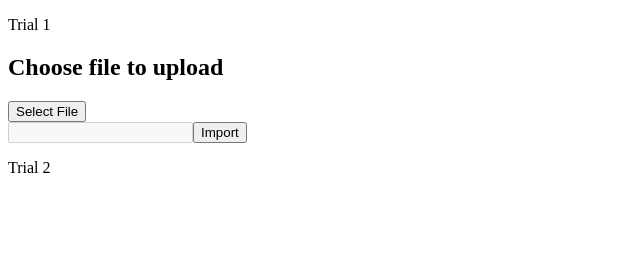
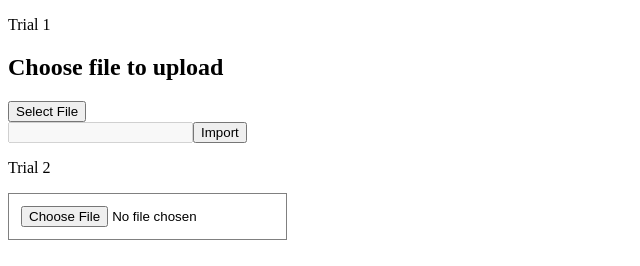
Before and after one commit to kristenkinnearohlmann/js-csv-variations, a website: page src/index.html in a window 1280 px wide. Shown: the whole page, without its empty margins (0-640 px from the left). Drawn offline with Linux system fonts and the light colour scheme.

Commit message:
Style Trial 2 for file input

```diff
--- a/src/index.html
+++ b/src/index.html
@@ -3,6 +3,7 @@
   <head>
     <meta charset="UTF-8" />
     <meta name="viewport" content="width=device-width" , initial-scale="1.0" />
+    <link rel="stylesheet" href="styles.css" />
     <title>Dev Experiments</title>
   </head>
   <body>
@@ -20,6 +21,7 @@
     </div>
     <div>
       <p>Trial 2</p>
+      <input type="file" id="chooseFile" class="choose-file-input" />
     </div>
     <script src="util.js"></script>
   </body>
--- /dev/null
+++ b/src/styles.css
@@ -0,0 +1,4 @@
+.choose-file-input {
+  border: 1px solid grey;
+  padding: 0.75rem;
+}
```
